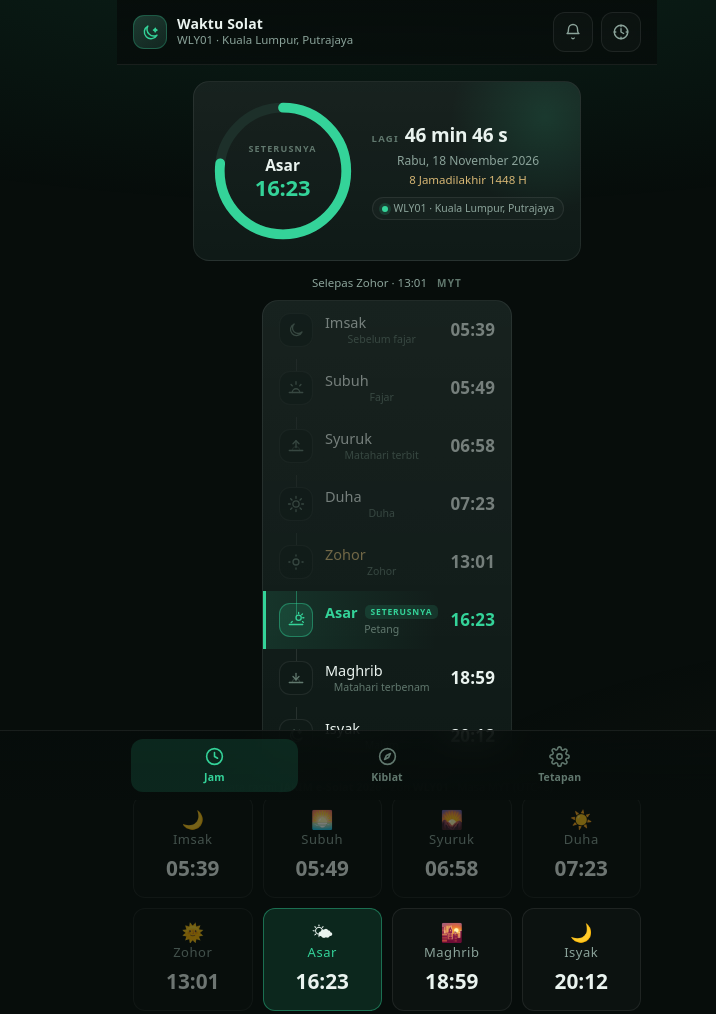
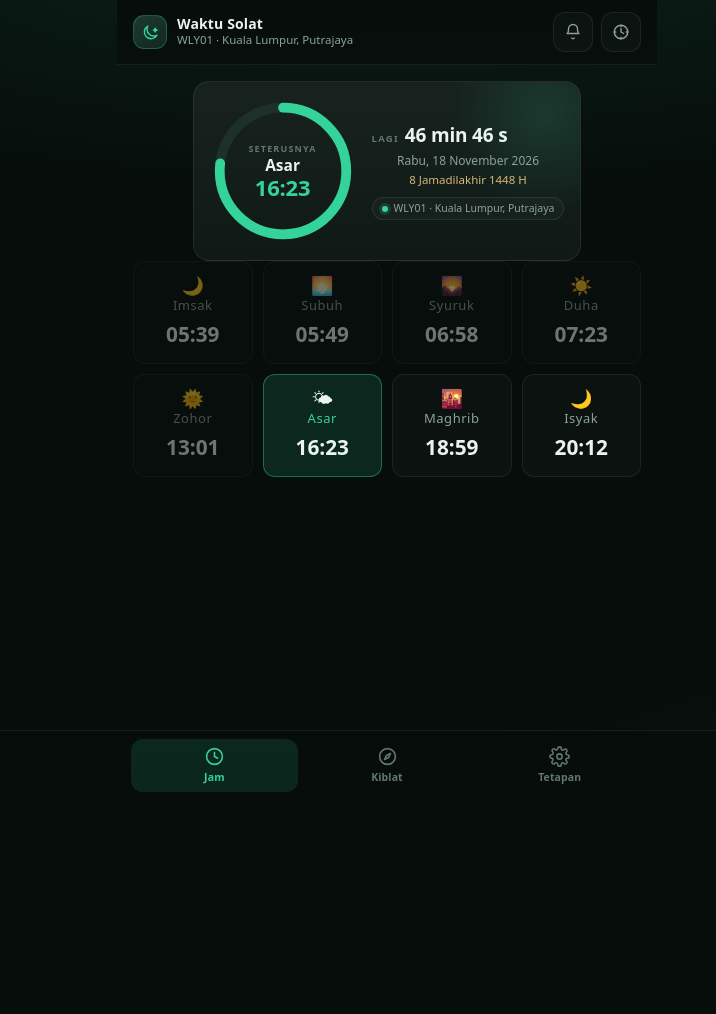
Before and after one commit to rashidzainol/waktu-solat, a plain HTML site: page index.html in a window 1280 px wide. Shown: the whole page, without its empty margins (253-969 px from the left). After the commit the page ends 800 px from the top, so only its background shows below. Drawn offline with Linux system fonts and the light colour scheme; no server answers.

Commit message:
feat(ui): buang jadual listing berulang dalam Jam tab (v1.19)

```diff
--- a/index.html
+++ b/index.html
@@ -86,15 +86,6 @@
           <div class="zone-chip"><span class="pulse"></span><span id="zoneLabel">—</span></div>
         </div>
       </div>
-
-      <div class="daybar">
-        <span class="daybar-l" id="currentLabel">—</span>
-        <span class="daybar-r num">MYT</span>
-      </div>
-
-      <div class="card timeline" id="prayerList"></div>
-
-      <p class="note" id="calcNote"></p>
 
       <div class="ck-grid" id="ckGrid"></div>
     </section>
--- a/js/ui.js
+++ b/js/ui.js
@@ -236,73 +236,15 @@
     $('heroHijri').textContent = h || '—';
     $('zoneLabel').textContent = zoneText();
 
-    // ---- segmen semasa (selepas waktu mana)
-    if (sc.current) {
-      $('currentLabel').textContent = 'Selepas ' + C.META_LABELS[sc.current.key] +
-        ' · ' + C.fmtTime(sc.current.date);
-    } else {
-      $('currentLabel').textContent = 'Sebelum ' + (sc.next ? C.META_LABELS[sc.next.key] : 'Subuh');
-    }
-
-    // ---- timeline
-    var list = $('prayerList');
-    var frag = document.createDocumentFragment();
-
-    C.ORDER.forEach(function (key) {
-      var date = sc.times[key];
-      var row = document.createElement('div');
-      row.className = 'trow';
-      row.dataset.key = key;
-
-      var isNext = !!(sc.next && sc.next.key === key && !sc.next.tomorrow);
-      var isNow = !!(sc.current && sc.current.key === key);
-
-      if (isNext) row.classList.add('is-next');
-      else if (date && date < now) row.classList.add('is-past');
-      if (isNow) row.classList.add('is-now');
-
-      var mark = document.createElement('div');
-      mark.className = 'tmark';
-      mark.innerHTML = '<svg viewBox="0 0 24 24" fill="none" stroke="currentColor" ' +
-        'stroke-width="1.7" stroke-linecap="round" stroke-linejoin="round">' +
-        (ICONS[key] || '') + '</svg>';
-
-      var main = document.createElement('div');
-      main.className = 'tmain';
-
-      var n1 = document.createElement('div');
-      n1.className = 'tname';
-      n1.appendChild(document.createTextNode(C.META_LABELS[key]));
-      if (isNext) n1.appendChild(badge('Seterusnya'));
-      else if (isNow) n1.appendChild(badge('Kini'));
-
-      var sub = document.createElement('div');
-      sub.className = 'tsub';
-      sub.textContent = SUBS[key] || '';
-
-      main.appendChild(n1);
-      main.appendChild(sub);
-
-      var tm = document.createElement('div');
-      tm.className = 'ttime num';
-      tm.textContent = C.fmtTime(date);
-
-      row.appendChild(mark);
-      row.appendChild(main);
-      row.appendChild(tm);
-      frag.appendChild(row);
-    });
-
-    list.innerHTML = '';
-    list.appendChild(frag);
-
-    // nota sumber data
-    var ds = C.dataSource();
-    if (ds) {
-      $('calcNote').innerHTML =
-        'Data rasmi <b>JAKIM e-Solat ' + ds.year + '</b> · Zon <b>' + st.zone + '</b> · Masa MYT (UTC+8)';
-    } else {
-      $('calcNote').innerHTML = 'Data JAKIM belum tersedia untuk tarikh ini.';
+    // ---- segmen semasa (selepas waktu mana) — hanya jika elemen wujud
+    var cl = $('currentLabel');
+    if (cl) {
+      if (sc.current) {
+        cl.textContent = 'Selepas ' + C.META_LABELS[sc.current.key] +
+          ' · ' + C.fmtTime(sc.current.date);
+      } else {
+        cl.textContent = 'Sebelum ' + (sc.next ? C.META_LABELS[sc.next.key] : 'Subuh');
+      }
     }
 
     lastSignature = signature(sc);
--- a/sw.js
+++ b/sw.js
@@ -1,5 +1,5 @@
 /* Service worker — offline app shell */
-const CACHE = 'waktu-solat-v20';
+const CACHE = 'waktu-solat-v21';
 const ASSETS = [
   './',
   './index.html',
```
Also changed, not shown: 1 other file.
